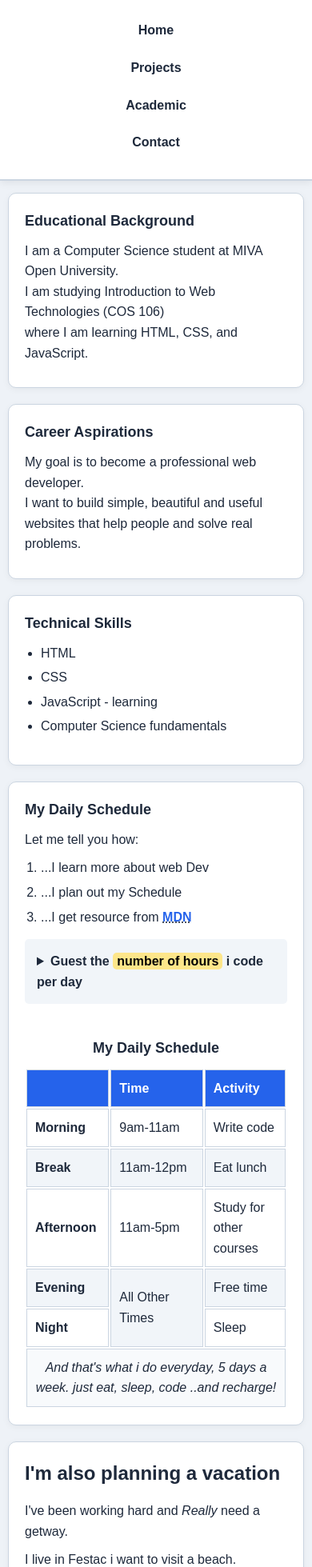
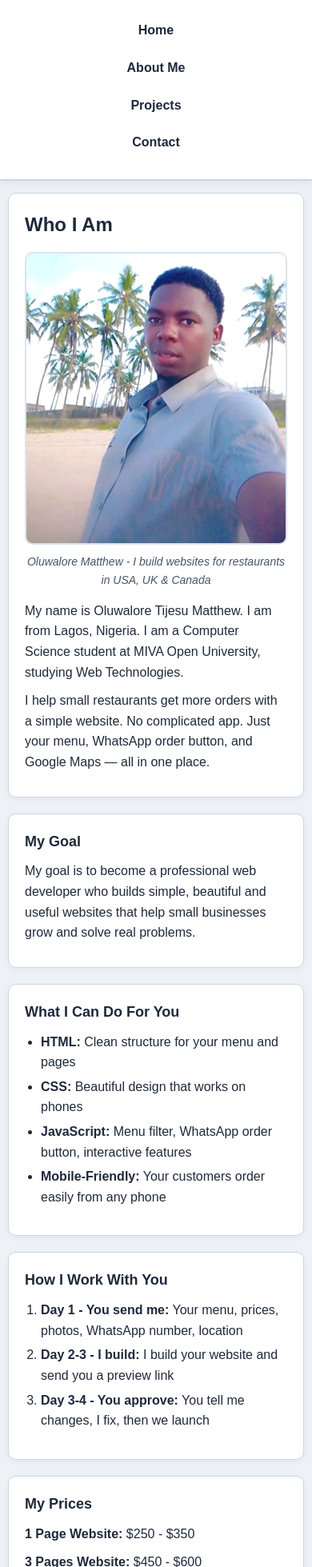
Before and after one commit to oluwalorematthew1956-wq/My-personal-portfolio, a plain HTML site: page about.html in a window 390 px wide. Shown: the part 41-2000 px from the top of the page at 80% size. Drawn offline with Linux system fonts and the light colour scheme.

Commit message:
Update about.html

```diff
--- a/about.html
+++ b/about.html
@@ -8,21 +8,22 @@
     <!--prettier-ignore-->
     <meta name="author" content="Oluwalore Matthew">
     <!--prettier-ignore-->
-    <meta name="discription" content="About Me">
+    <meta name="description" content="About Me">
     <title>About Me | Oluwalore Matthew</title>
     <!--prettier-ignore-->
     <link rel="icon" href="html.png" typle="image/x-icon">
     <!--prettier-ignore-->
     <link rel="stylesheet" href="style.css">
   </head>
+
   <body>
     <header>
       <h1>About Me</h1>
       <nav>
         <ul>
           <li><a href="index.html">Home</a></li>
+          <li><a href="about.html">About Me</a></li>
           <li><a href="projects.html">Projects</a></li>
-          <li><a href="academic.html">Academic</a></li>
           <li><a href="contact.html">Contact</a></li>
         </ul>
       </nav>
@@ -30,177 +31,102 @@
 
     <main>
       <section>
-        <h3>Educational Background</h3>
+        <h2>Who I Am</h2>
+        <figure>
+          <img
+            src="matthew.jpg"
+            alt="Oluwalore Matthew - Web developer for restaurants"
+          />
+          <figcaption>
+            Oluwalore Matthew - I build websites for restaurants in USA, UK &
+            Canada
+          </figcaption>
+        </figure>
         <p>
-          I am a Computer Science student at MIVA Open University.
-          <!--prettier-ignore-->
-          <br>
-          I am studying Introduction to Web Technologies (COS 106)
-          <!--prettier-ignore-->
-          <br>
-          where I am learning HTML, CSS, and JavaScript.
+          My name is Oluwalore Tijesu Matthew. I am from Lagos, Nigeria. I am a
+          Computer Science student at MIVA Open University, studying Web
+          Technologies.
         </p>
-      </section>
-      <section>
-        <h3>Career Aspirations</h3>
         <p>
-          My goal is to become a professional web developer.
-          <!--prettier-ignore-->
-          <br>
-          I want to build simple, beautiful and useful
-          <!--prettier-ignore-->
-          <br>
-          websites that help people and solve real problems.
+          I help small restaurants get more orders with a simple website. No
+          complicated app. Just your menu, WhatsApp order button, and Google
+          Maps — all in one place.
         </p>
       </section>
 
       <section>
-        <h3>Technical Skills</h3>
+        <h3>My Goal</h3>
+        <p>
+          My goal is to become a professional web developer who builds simple,
+          beautiful and useful websites that help small businesses grow and
+          solve real problems.
+        </p>
+      </section>
+
+      <section>
+        <h3>What I Can Do For You</h3>
         <ul>
-          <li>HTML</li>
-          <li>CSS</li>
-          <li>JavaScript - learning</li>
-          <li>Computer Science fundamentals</li>
+          <li>
+            <strong>HTML:</strong> Clean structure for your menu and pages
+          </li>
+          <li><strong>CSS:</strong> Beautiful design that works on phones</li>
+          <li>
+            <strong>JavaScript:</strong> Menu filter, WhatsApp order button,
+            interactive features
+          </li>
+          <li>
+            <strong>Mobile-Friendly:</strong> Your customers order easily from
+            any phone
+          </li>
         </ul>
       </section>
 
       <section>
-        <h3>My Daily Schedule</h3>
-        <p>Let me tell you how:</p>
+        <h3>How I Work With You</h3>
         <ol>
-          <li>...I learn more about web Dev</li>
-          <li>...I plan out my Schedule</li>
           <li>
-            ...I get resource from
-            <abbr title="Mozilla Developer Network"
-              ><a href="https://developer.mozilla.org/">MDN</a></abbr
-            >
+            <strong>Day 1 - You send me:</strong> Your menu, prices, photos,
+            WhatsApp number, location
+          </li>
+          <li>
+            <strong>Day 2-3 - I build:</strong> I build your website and send
+            you a preview link
+          </li>
+          <li>
+            <strong>Day 3-4 - You approve:</strong> You tell me changes, I fix,
+            then we launch
           </li>
         </ol>
-        <aside>
-          <details>
-            <summary>
-              Guest the <mark>number of hours</mark> i code per day
-            </summary>
-            <p>
-              I start at <time datetime="09:00">9am</time> and code for
-              <time datetime="PT3H">2 hours</time> every morning.
-            </p>
-          </details>
-        </aside>
-        <!--prettier-ignore-->
-        <br>
-        <table>
-          <caption>
-            My Daily Schedule
-          </caption>
-          <thead>
-            <tr>
-              <th>&nbsp;</th>
-              <th scope="col">Time</th>
-              <th scope="col">Activity</th>
-            </tr>
-          </thead>
-          <tbody>
-            <tr>
-              <th scope="row">Morning</th>
-              <td>
-                <time datetime="09:00">9am</time>-<time datetime="11:00"
-                  >11am</time
-                >
-              </td>
-              <td>Write code</td>
-            </tr>
-            <tr>
-              <th scope="row">Break</th>
-              <td>
-                <time datetime="11:00">11am</time>-<time datetime="12:00"
-                  >12pm</time
-                >
-              </td>
-              <td>Eat lunch</td>
-            </tr>
-            <tr>
-              <th scope="row">Afternoon</th>
-              <td>
-                <time datetime="12:00">11am</time>-<time datetime="17:00"
-                  >5pm</time
-                >
-              </td>
-              <td>Study for other courses</td>
-            </tr>
-            <tr>
-              <th scope="row">Evening</th>
-              <td rowspan="2">All Other Times</td>
-              <td>Free time</td>
-            </tr>
-            <tr>
-              <th scope="row">Night</th>
-              <td>Sleep</td>
-            </tr>
-          </tbody>
-          <tfoot>
-            <tr>
-              <td colspan="3">
-                And that's what i do everyday, 5 days a week. just eat, sleep,
-                code ..and recharge!
-              </td>
-            </tr>
-          </tfoot>
-        </table>
       </section>
 
-      <article id="vacation">
-        <h2>I'm also planning a vacation</h2>
-        <p>I've been working hard and <em>Really</em> need a getway.</p>
-        <p>I live in Festac i want to visit a beach.</p>
-        <section>
-          <h3>Places i like to visit</h3>
-          <ul>
-            <li>
-              <p>I've heard good things about the La Campagne Tropicana Beach Resort .</p>
-              <figure>
-                <!--prettier-ignore-->
-                <img
-                  src="caribbean.jpg"
-                  alt="Caribbean Beach"
-                  title="I want to visit a caribbean beach"
-                  width="350"
-                  height="233"
-                  loading="lazy">
-                <figcaption>La Campagne Tropicana Beach Resort</figcaption>
-              </figure>
-            </li>
-            <li>
-              <p>I've heard good things about going there.</p>
-              <address>
-                Ikegun Village, Off Lekki–Epe Expressway, Ibeju-Lekki
-                <!--prettier-ignore-->
-                <br>
-                Local Government Area, Lagos State, Nigeria (Postal Code: 105101)
-              </address>
-              <figure>
-                <!--prettier-ignore-->
-                <img
-                  src="vacation.jpg"
-                  alt="Cancun Vacation"
-                  title="it;s 5 0' clock somewhere!"
-                  loading="lazy"
-                  width="350"
-                  height="234">
-                <figcaption>La Campagne Tropicana Beach Resort Image</figcaption>
-              </figure>
-            </li>
-          </ul>
-        </section>
+      <section>
+        <h3>My Prices</h3>
+        <p><strong>1 Page Website:</strong> $250 - $350</p>
+        <p><strong>3 Pages Website:</strong> $450 - $600</p>
+        <p><strong>5 - 7 Pages Website:</strong> $800 - $1,000</p>
+        <p>Finished in 3-4 days.</p>
+        <p>You pay 50% to start, 50% when your website is live.</p>
+      </section>
+
+      <section>
+        <h3>Why Choose Me?</h3>
+        <ul>
+          <li>Fast reply on WhatsApp</li>
+          <li>Simple design your customers understand</li>
+          <li>You own your website — no monthly fee to me</li>
+          <li>I teach you how to update your menu yourself</li>
+        </ul>
+        <p>
+          <a href="projects.html">See My Projects →</a> &nbsp; | &nbsp;
+          <a href="contact.html">Contact Me →</a>
+        </p>
+      </section>
     </main>
 
     <footer>
-      <p>© 2026 Oluwalore Tijesu Matthew - Student Portfolio</p>
-    <p>
-      <a href="#">↑ Back to Top</a>
-    </p>
+      <p>© 2026 Oluwalore Tijesu Matthew - Web Developer for Restaurants</p>
+      <p><a href="#">↑ Back to Top</a></p>
     </footer>
-     <script src="script.js"></script>
+    <script src="script.js"></script>
   </body>
 </html>
```
